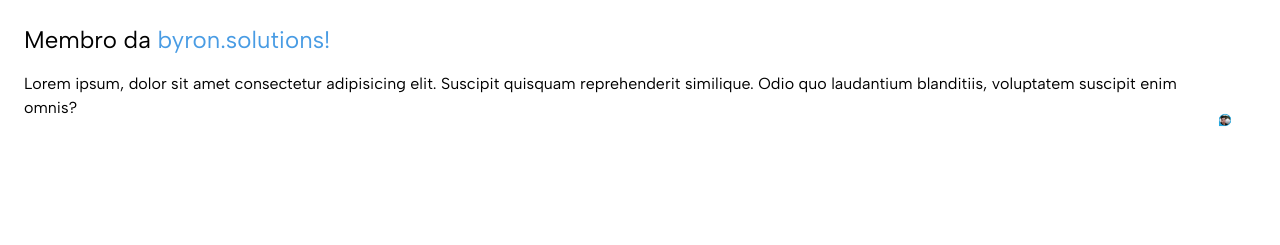
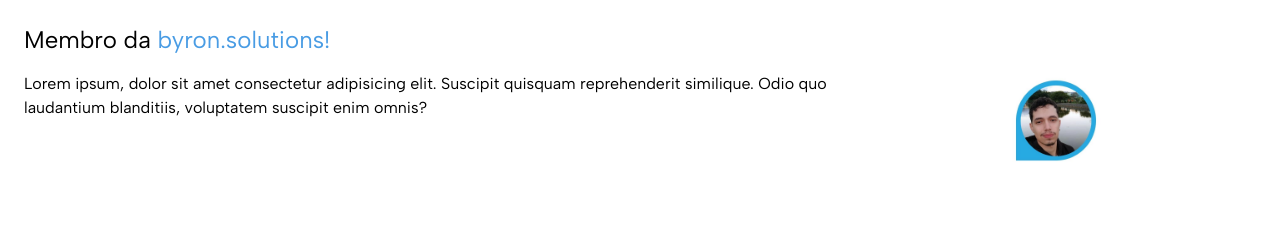
Before and after one commit to thiago-ago/Portif-lio-Tailwind, a website: page src/index.html in a window 1280 px wide. Shown: the part 400-645 px from the top of the page. Drawn offline with nearby package versions, Linux system fonts and the light colour scheme.

Commit message:
Fix HTML formatting issues in index.html

```diff
--- a/src/index.html
+++ b/src/index.html
@@ -34,7 +34,7 @@
     </header>
     <!-- HERO -->
      <section class="lg:flex-row-reverse min-h-screen text-black px-6 lg:px-30 py-16 bg-white flex flex-col items-center">
-        <div class="size-16 lg:h-1/2 max-w-[400px] max-h-[400px] lg:max-h-[400px] lg:max-w-[400px]">
+        <div class="lg:h-1/2 max-w-[400px] max-h-[400px] lg:max-h-[400px] lg:max-w-[400px]">
             <img src="./img/foto.thiago.jpg" alt="thiago"/>
         </div>
         <div class="lg:h-1/2 lg:max-w[560px] flex flex-col gap-12">
```
